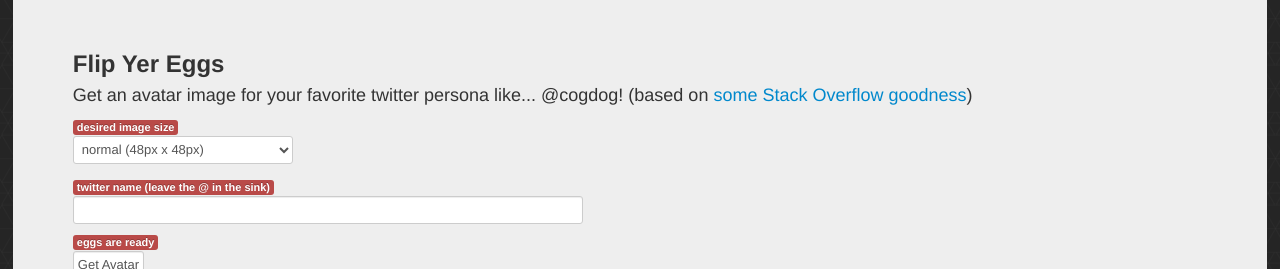
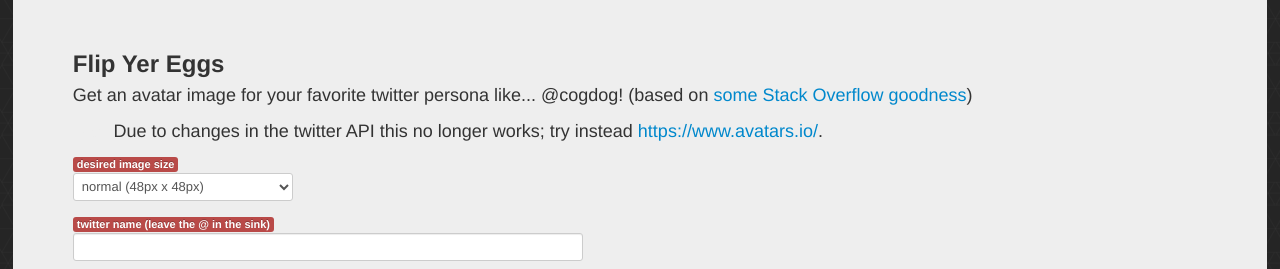
Before and after one commit to cogdog/overeasy, a plain HTML site: page index.html in a window 1280 px wide. Shown: the part 216-485 px from the top of the page. Drawn offline with nearby package versions, Linux system fonts and the light colour scheme.

Commit message:
Update index.html
This tool is dead, added link to an alternate services

```diff
--- a/index.html
+++ b/index.html
@@ -109,6 +109,7 @@
 			<h2 id="maker">Flip Yer Eggs</h2>
 			<p>Get an avatar image for your favorite twitter persona like... @cogdog! (based on <a href="http://stackoverflow.com/a/30322178/2418186">some Stack Overflow goodness</a>)</p>
 
+			<p><strong>Note:</strong> Due to changes in the twitter API this no longer works; try instead <a href="https://www.avatars.io/">https://www.avatars.io/</a>.</p>
 
 		<form id="kitchen">
 	  	<label for="isize"></label>
```
